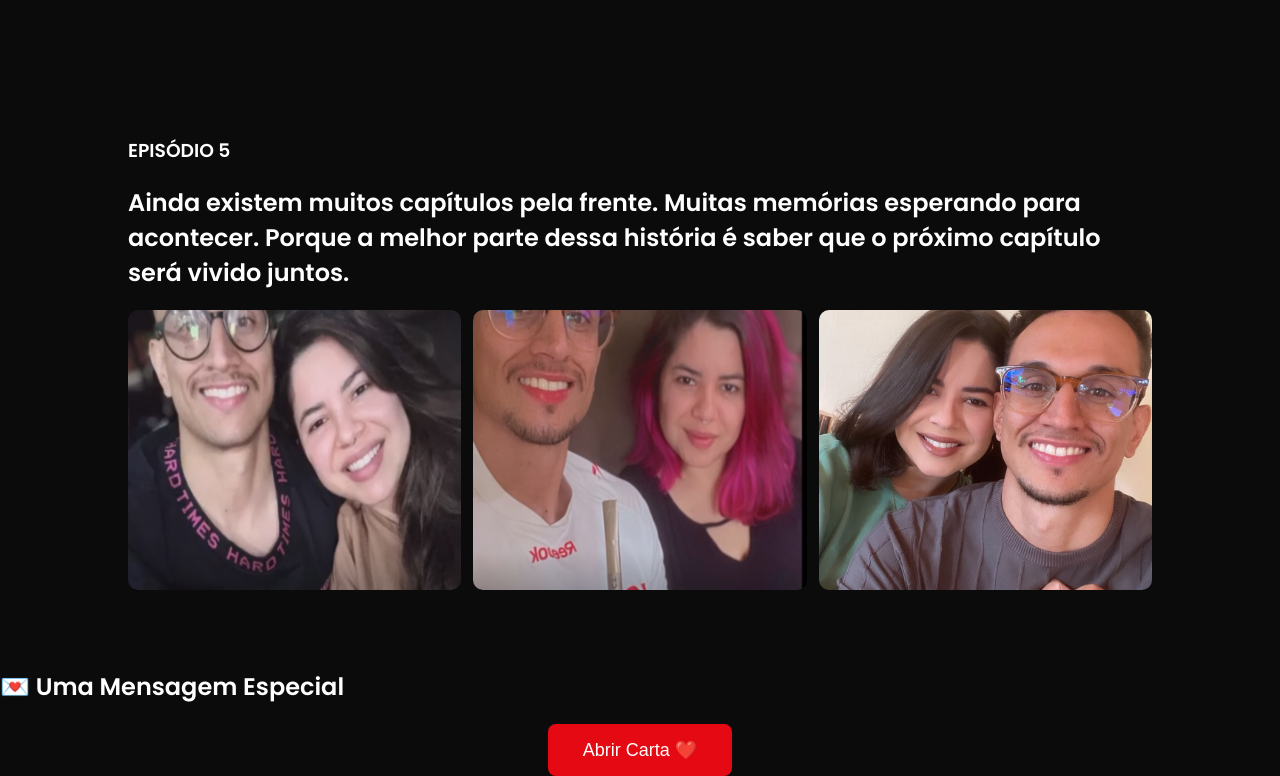
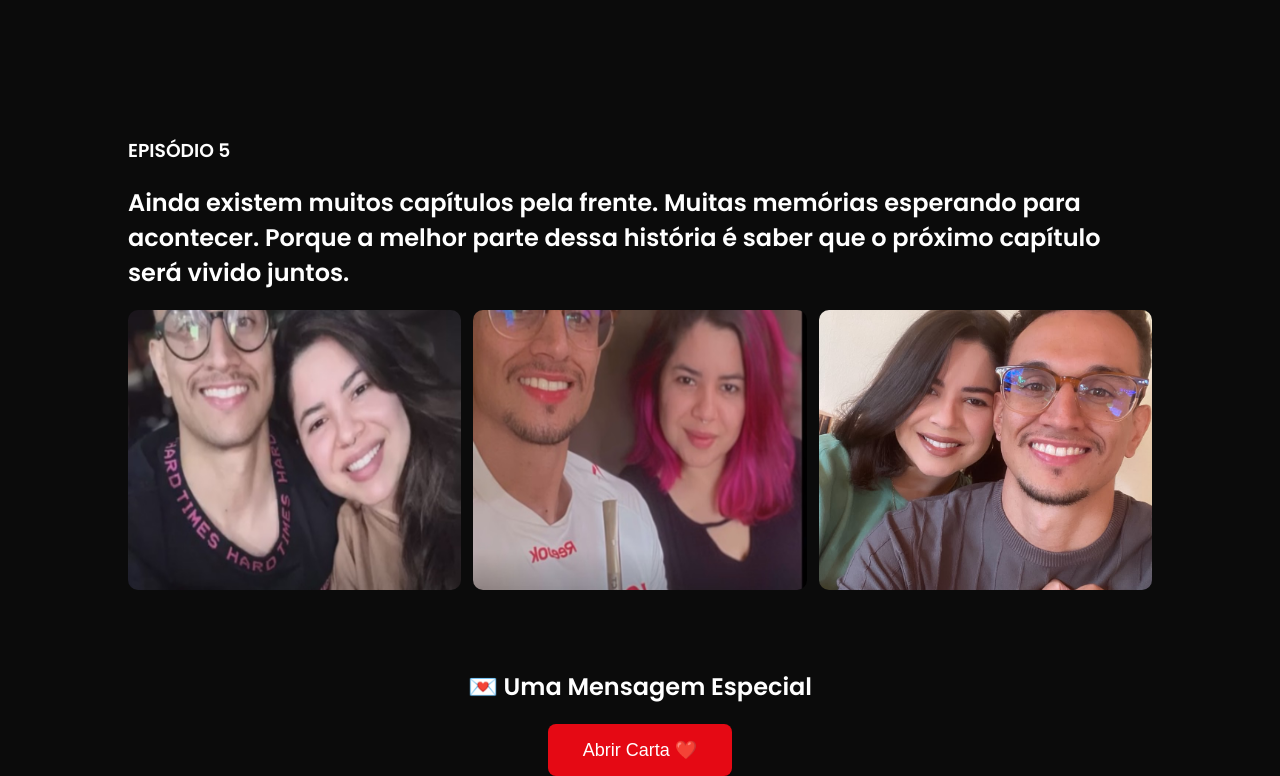
Before and after one commit to youdinat95-cell/nossa-historia, a plain HTML site: page index.html in a window 1280 px wide. Shown: the part 3232-4008 px from the top of the page. Drawn offline with Linux system fonts and the light colour scheme.

Commit message:
Update index.html

```diff
--- a/index.html
+++ b/index.html
@@ -38,7 +38,7 @@
 
 <section class="letter-section">
 
-    <h2>💌 Uma Mensagem Especial</h2>
+    <center><h2>💌 Uma Mensagem Especial</h2></center>
 
     <center><button id="openLetter">
         Abrir Carta ❤️
```
